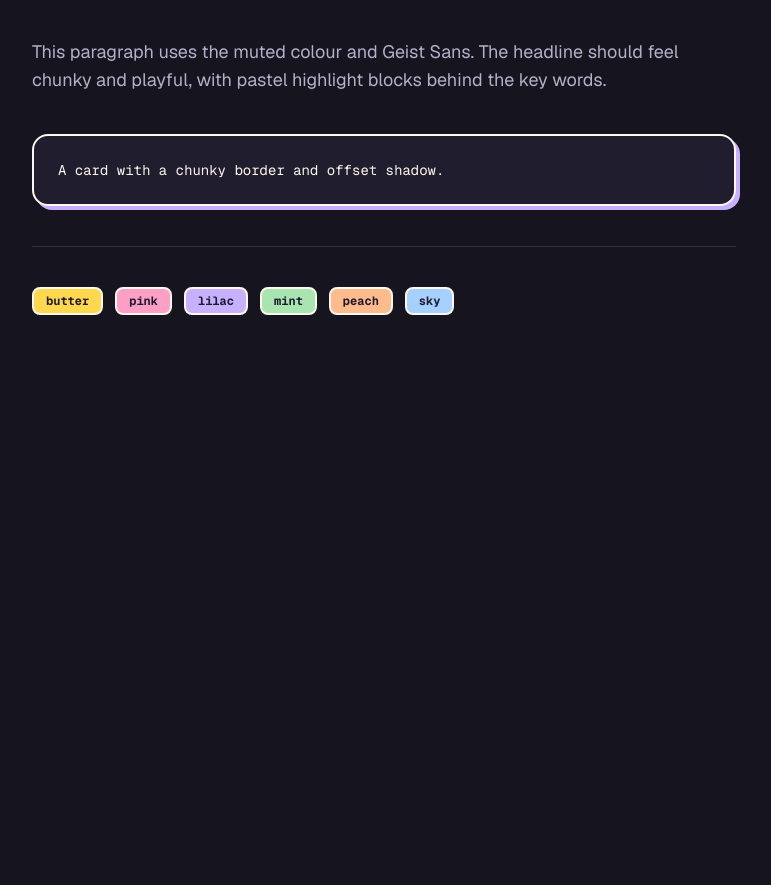
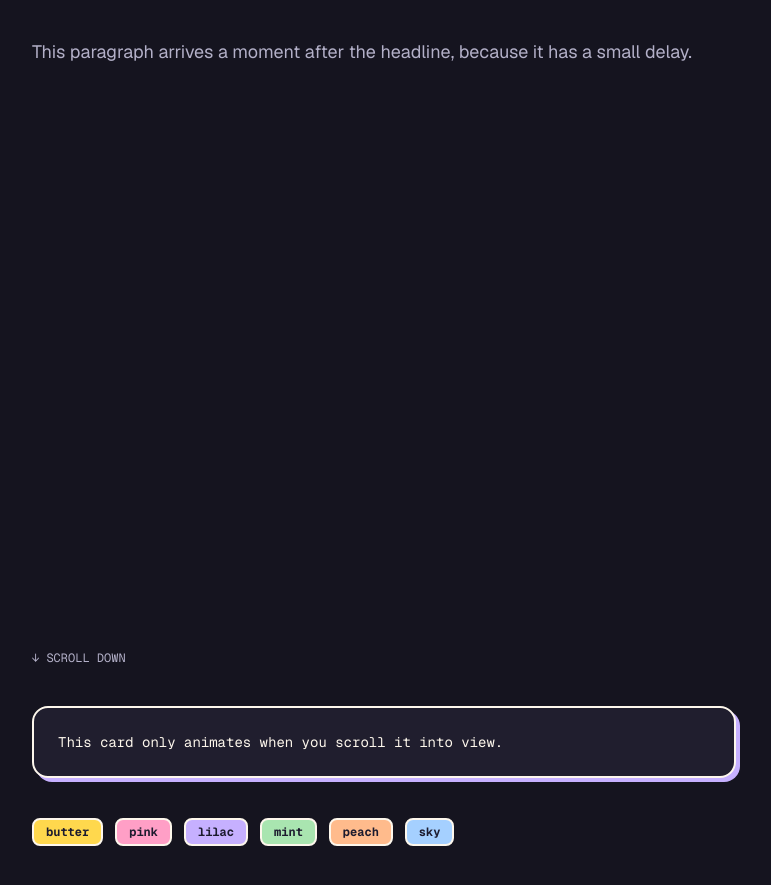
Before and after one commit to Debque/stella-portfolio, a Next.js app: page / in a window 1280 px wide. Shown: the part 339-1224 px from the top of the page, without its empty margins (256-1027 px from the left). Before the commit the page ends 800 px from the top, so only its background shows below. Built offline with nearby package versions, Linux system fonts and the light colour scheme.

Commit message:
feat: add reusable Reveal and RevealGroup animations with reduced-motion support

```diff
--- a/src/app/layout.tsx
+++ b/src/app/layout.tsx
@@ -2,6 +2,7 @@ import type { Metadata } from "next";
 import { Bricolage_Grotesque, Geist, Geist_Mono } from "next/font/google";
 import { ThemeProvider } from "@/components/ThemeProvider";
 import "./globals.css";
+import { MotionProvider } from "@/components/MotionProvider";
 
 const geistSans = Geist({
   variable: "--font-geist-sans",
@@ -29,8 +30,10 @@ export default function RootLayout({ children }: LayoutProps<"/">) {
 
   return (
     <html lang="en" className={`${fontVariables} h-full antialiased`} suppressHydrationWarning>
-      <body className="min-h-full flex flex-col font-sans">
-        <ThemeProvider>{children}</ThemeProvider>
+            <body className="min-h-full flex flex-col font-sans">
+        <ThemeProvider>
+          <MotionProvider>{children}</MotionProvider>
+        </ThemeProvider>
       </body>
     </html>
   );
--- a/src/app/page.tsx
+++ b/src/app/page.tsx
@@ -1,3 +1,5 @@
+import { Reveal } from "@/components/ui/Reveal";
+import { RevealGroup, RevealItem } from "@/components/ui/RevealGroup";
 import { ThemeToggle } from "@/components/ui/ThemeToggle";
 
 const swatches = [
@@ -19,34 +21,45 @@ export default function HomePage() {
         <ThemeToggle />
       </div>
 
+      <Reveal>
         <h1 className="font-display text-5xl font-extrabold leading-tight tracking-tight sm:text-6xl">
           I build{" "}
           <span className="rounded-lg border-2 border-border bg-butter px-2 text-ink">resilient</span>{" "}
           interfaces that survive{" "}
           <span className="rounded-lg border-2 border-border bg-pink px-2 text-ink">low bandwidth</span>.
         </h1>
+      </Reveal>
 
+      <Reveal delay={0.15}>
         <p className="max-w-prose text-lg text-muted">
-        This paragraph uses the muted colour and Geist Sans. The headline should feel chunky and
-        playful, with pastel highlight blocks behind the key words.
+          This paragraph arrives a moment after the headline, because it has a small delay.
         </p>
+      </Reveal>
 
-      <div className="rounded-2xl border-2 border-border bg-surface p-6 shadow-chunky">
-        <p className="font-mono text-sm">A card with a chunky border and offset shadow.</p>
+      {/* Empty space so you have to scroll to see the next parts */}
+      <div className="flex h-[70vh] items-end">
+        <p className="font-mono text-xs text-muted">↓ SCROLL DOWN</p>
       </div>
 
-      <div className="h-px bg-rule" />
+      <Reveal>
+        <div className="rounded-2xl border-2 border-border bg-surface p-6 shadow-chunky">
+          <p className="font-mono text-sm">This card only animates when you scroll it into view.</p>
+        </div>
+      </Reveal>
 
-      <div className="flex flex-wrap gap-3">
+      <RevealGroup className="flex flex-wrap gap-3">
         {swatches.map((swatch) => (
+          <RevealItem key={swatch.name}>
             <span
-            key={swatch.name}
-            className={`${swatch.className} rounded-lg border-2 border-border px-3 py-1 font-mono text-xs font-bold text-ink`}
+              className={`${swatch.className} inline-block rounded-lg border-2 border-border px-3 py-1 font-mono text-xs font-bold text-ink`}
             >
               {swatch.name}
             </span>
+          </RevealItem>
         ))}
-      </div>
+      </RevealGroup>
+
+      <div className="h-[30vh]" />
     </main>
   );
 }
--- /dev/null
+++ b/src/components/MotionProvider.tsx
@@ -0,0 +1,12 @@
+"use client";
+
+import { MotionConfig } from "motion/react";
+import type { ReactNode } from "react";
+
+type MotionProviderProps = {
+  children: ReactNode;
+};
+
+export function MotionProvider({ children }: MotionProviderProps) {
+  return <MotionConfig reducedMotion="user">{children}</MotionConfig>;
+}
--- /dev/null
+++ b/src/components/ui/Reveal.tsx
@@ -0,0 +1,25 @@
+"use client";
+
+import { motion } from "motion/react";
+import type { ReactNode } from "react";
+import { EASE_OUT, REVEAL_DISTANCE, REVEAL_DURATION } from "@/lib/motion";
+
+type RevealProps = {
+  children: ReactNode;
+  delay?: number;
+  className?: string;
+};
+
+export function Reveal({ children, delay = 0, className }: RevealProps) {
+  return (
+    <motion.div
+      className={className}
+      initial={{ opacity: 0, y: REVEAL_DISTANCE }}
+      whileInView={{ opacity: 1, y: 0 }}
+      viewport={{ once: true, amount: 0.2 }}
+      transition={{ duration: REVEAL_DURATION, ease: EASE_OUT, delay: delay }}
+    >
+      {children}
+    </motion.div>
+  );
+}
--- /dev/null
+++ b/src/components/ui/RevealGroup.tsx
@@ -0,0 +1,56 @@
+"use client";
+
+import { motion, type Variants } from "motion/react";
+import type { ReactNode } from "react";
+import { EASE_OUT, REVEAL_DISTANCE, REVEAL_DURATION, STAGGER_GAP } from "@/lib/motion";
+
+// The parent doesn't move itself. It only tells its children
+// to start one after another, STAGGER_GAP seconds apart.
+const groupVariants: Variants = {
+  hidden: {},
+  visible: {
+    transition: { staggerChildren: STAGGER_GAP },
+  },
+};
+
+// Each child fades in and slides up, just like <Reveal>.
+const itemVariants: Variants = {
+  hidden: { opacity: 0, y: REVEAL_DISTANCE },
+  visible: {
+    opacity: 1,
+    y: 0,
+    transition: { duration: REVEAL_DURATION, ease: EASE_OUT },
+  },
+};
+
+type RevealGroupProps = {
+  children: ReactNode;
+  className?: string;
+};
+
+export function RevealGroup({ children, className }: RevealGroupProps) {
+  return (
+    <motion.div
+      className={className}
+      variants={groupVariants}
+      initial="hidden"
+      whileInView="visible"
+      viewport={{ once: true, amount: 0.2 }}
+    >
+      {children}
+    </motion.div>
+  );
+}
+
+type RevealItemProps = {
+  children: ReactNode;
+  className?: string;
+};
+
+export function RevealItem({ children, className }: RevealItemProps) {
+  return (
+    <motion.div className={className} variants={itemVariants}>
+      {children}
+    </motion.div>
+  );
+}
--- /dev/null
+++ b/src/lib/motion.ts
@@ -0,0 +1,13 @@
+// Shared animation settings, so every animation on the site feels the same.
+
+// A smooth "ease out": starts fast, settles gently. (A cubic-bezier curve.)
+export const EASE_OUT = [0.22, 1, 0.36, 1] as const;
+
+// How long a reveal takes, in seconds.
+export const REVEAL_DURATION = 0.6;
+
+// How far (in pixels) content travels upward as it fades in.
+export const REVEAL_DISTANCE = 24;
+
+// The gap between each item when a group reveals one after another, in seconds.
+export const STAGGER_GAP = 0.08;
```
Lines whose indentation alone changed are shown as unchanged.
